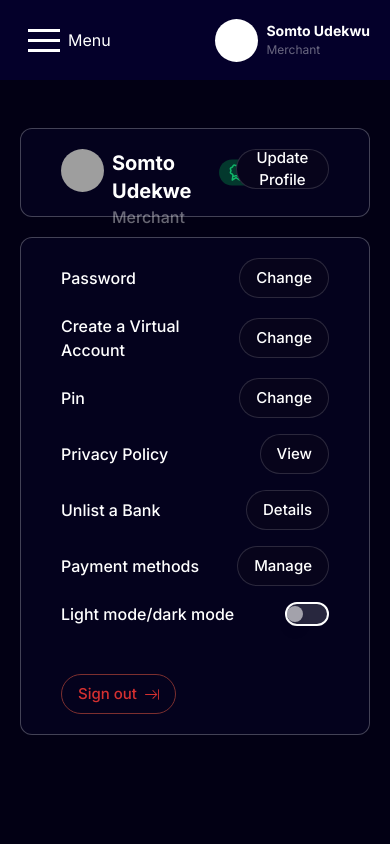
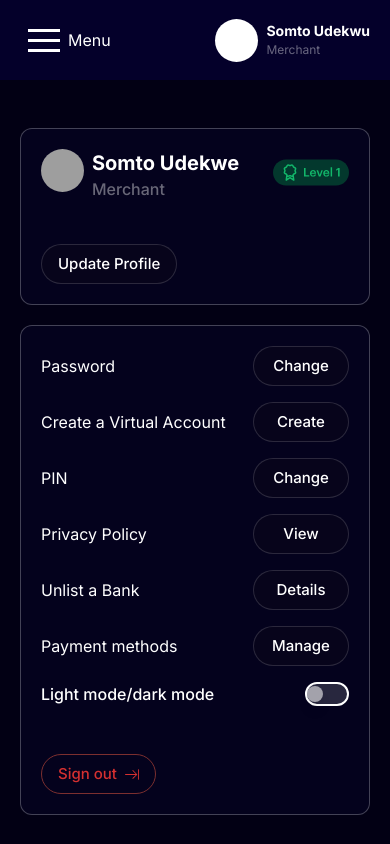
Before and after one commit to Sommieudekwe/Blinqpay, a Next.js app: page /dashboard/settings in a window 390 px wide. Built offline with nearby package versions, Linux system fonts and the light colour scheme; grey boxes are pictures that could not be loaded.

Commit message:
worked on settings responsiveness

```diff
--- a/src/app/dashboard/settings/page.tsx
+++ b/src/app/dashboard/settings/page.tsx
@@ -3,18 +3,11 @@
 import { Button, buttonVariants } from "@/components/ui/button";
 import Image from "next/image";
 import { useParams } from "next/navigation";
-import { Avatar, AvatarFallback, AvatarImage } from "@/components/ui/avatar"
-import { Switch } from "@/components/ui/switch"
-import { Separator } from "@/components/ui/separator"
+import { Avatar, AvatarFallback, AvatarImage } from "@/components/ui/avatar";
+import { Switch } from "@/components/ui/switch";
+import { Separator } from "@/components/ui/separator";
 
-
-
-import
-{
-  Dialog,
-  DialogContent,
-
-} from "@/components/ui/dialog";
+import { Dialog, DialogContent, DialogClose } from "@/components/ui/dialog";
 
 import Link from "next/link";
 import React from "react";
@@ -25,9 +18,7 @@ import ChangePin from "@/components/Dashboard/settings/edit-pin-form";
 import PayMethodForm from "@/components/Dashboard/settings/payment-method";
 import UnlistBank from "@/components/Dashboard/settings/unlist-bank-form";
 
-
-export default function Connectivity()
-{
+export default function Connectivity() {
   const [isSuccess, setIsSuccess] = React.useState<boolean>(false);
   const [unlist, setUnlist] = React.useState<boolean>(false);
   const [changePass, setChangePass] = React.useState<boolean>(false);
@@ -40,49 +31,47 @@ export default function Connectivity()
     {
       name: "Password",
       label: "Change",
-      action: () => setIsSuccess(true)
+      action: () => setIsSuccess(true),
     },
     {
       name: "Create a Virtual Account",
-      label: "Change",
-      action: () => setChangePass(true)
+      label: "Create",
+      action: () => setChangePass(true),
     },
     {
-      name: "Pin",
+      name: "PIN",
       label: "Change",
-      action: () => setChangePass(true)
+      action: () => setChangePass(true),
     },
     {
       name: "Privacy Policy",
       label: "View",
-      action: () => setShowTerms(true)
+      action: () => setShowTerms(true),
     },
     {
       name: "Unlist a Bank",
       label: "Details",
-      action: () => setUnlist(true)
+      action: () => setUnlist(true),
     },
     {
       name: "Payment methods",
       label: "Manage",
-      action: () => setChangePayMethod(true)
+      action: () => setChangePayMethod(true),
     },
-  ]
+  ];
   /*
    *
    *
    *
    *
    */
-  function getBankLogo(bankName: string): string
-  {
+  function getBankLogo(bankName: string): string {
     const bank = bankList.find((bank) => bank.name === bankName);
     return bank?.logo as string;
   }
 
-  function handleConnectToBank()
-  {
-    setIsSuccess(true)
+  function handleConnectToBank() {
+    setIsSuccess(true);
   }
   /*
    *
@@ -91,11 +80,9 @@ export default function Connectivity()
    *
    */
   return (
-    <section className="w-full h-full lg:pt-16">
-
-
-      <div className="w-full max-w-[42rem] mx-auto rounded-xl bg-onboard-bg border border-white px-10 py-5 border-opacity-25 flex justify-between">
-        <div className="profile flex h-[2.938rem] w-auto space-x-7">
+    <section className="w-full h-full lg:pt-24">
+      <div className="w-full max-w-[42rem] mx-auto rounded-xl bg-onboard-bg border border-white px-5 lg:px-10 py-5 border-opacity-25 lg:flex justify-between">
+        <div className="profile flex items-center justify-between h-[2.938rem] w-auto space-x-7">
           <div className="flex space-x-2">
             <Avatar className="w-[2.688rem] h-[2.688rem]">
               <AvatarImage src="https://github.com/shadcn.png" />
@@ -103,53 +90,53 @@ export default function Connectivity()
             </Avatar>
 
             <div className="h-[2.938rem]">
-              <p className="text-white font-bold text-xl">
-                Somto Udekwe
-              </p>
-              <p className="text-white font-medium opacity-40">
-                Merchant
-              </p>
+              <p className="text-white font-bold text-xl">Somto Udekwe</p>
+              <p className="text-white font-medium opacity-40">Merchant</p>
             </div>
           </div>
 
-          <Image width={76} height={26} src={"/dashboard/settings/level1.svg"} alt={"badge"} />
+          <Image
+            width={76}
+            height={26}
+            src={"/dashboard/settings/level1.svg"}
+            alt={"badge"}
+          />
         </div>
 
-        <Button>
-          Update Profile
-        </Button>
+        <Button className="mt-12 lg:mt-0">Update Profile</Button>
       </div>
 
-      <div className="w-full max-w-[42rem] mx-auto rounded-xl bg-onboard-bg border border-white px-10 py-5 border-opacity-25 mt-5 space-y-4">
-        {
-          settings.map((setting, index) => (
-            <div key={index} className="w-full flex justify-between items-center">
-              <p className="text-white font-medium">
-                {setting.name}
-              </p>
+      <div className="w-full max-w-[42rem] mx-auto rounded-xl bg-onboard-bg border border-white px-5 lg:px-10 py-5 border-opacity-25 mt-5 space-y-4">
+        {settings.map((setting, index) => (
+          <div key={index} className="w-full flex justify-between items-center">
+            <p className="text-white">{setting.name}</p>
 
-              <Button onClick={setting.action}>
-                {setting.label}
-              </Button>
-            </div>
-          ))
-        }
+            <Button onClick={setting.action} className="w-24">
+              {setting.label}
+            </Button>
+          </div>
+        ))}
         <div className="w-full flex justify-between items-center">
-          <p className="text-white font-medium">
-            Light mode/dark mode
-          </p>
+          <p className="text-white font-medium">Light mode/dark mode</p>
 
           <Switch />
         </div>
 
         <div className="inline-flex">
-          <Button variant={'ghost-red'} className="space-x-2 mt-8">
-            <p>
-              Sign out
-            </p>
+          <Button variant={"ghost-red"} className="space-x-2 mt-8">
+            <p>Sign out</p>
 
-            <svg xmlns="http://www.w3.org/2000/svg" width="14" height="11" viewBox="0 0 14 11" fill="none">
-              <path d="M13.1249 10.3131C13.1247 10.4224 13.1654 10.5279 13.2391 10.6087C13.3128 10.6895 13.414 10.7398 13.5229 10.7497C13.6318 10.7595 13.7404 10.7283 13.8275 10.6621C13.9145 10.5959 13.9735 10.4995 13.993 10.3919L14 10.3131L14 0.686896C14.0002 0.577555 13.9595 0.472101 13.8858 0.391299C13.8121 0.310498 13.7109 0.260205 13.602 0.250326C13.4931 0.240446 13.3844 0.271696 13.2974 0.33792C13.2104 0.404144 13.1514 0.500544 13.1319 0.608137L13.1249 0.686896L13.1249 10.3131ZM-2.29549e-07 5.5C-3.45663e-05 5.60241 0.0358541 5.70159 0.101415 5.78026C0.166977 5.85893 0.258057 5.91212 0.358795 5.93055L0.437555 5.93755L10.7586 5.93405L7.5662 9.12382C7.49358 9.19612 7.44863 9.2916 7.4392 9.39363C7.42976 9.49566 7.45644 9.59776 7.51456 9.68214L7.56532 9.7434C7.63772 9.81589 7.73326 9.86067 7.83528 9.86994C7.93731 9.87922 8.03936 9.8524 8.12364 9.79416L8.1849 9.7434L12.1229 5.81241C12.1837 5.75143 12.2252 5.67377 12.2419 5.58926L12.2515 5.4965C12.2515 5.42974 12.2362 5.36386 12.2068 5.30394C12.1774 5.24401 12.1346 5.19164 12.0818 5.15083L8.1849 1.25047C8.10762 1.1738 8.00453 1.12869 7.89578 1.12396C7.78702 1.11922 7.68041 1.1552 7.59675 1.22485C7.5131 1.29451 7.45841 1.39285 7.44338 1.50066C7.42834 1.60848 7.45404 1.71802 7.51544 1.80791L7.56532 1.86917L10.7516 5.05894L0.437555 5.06244C0.321508 5.06244 0.210213 5.10854 0.128156 5.1906C0.0460994 5.27266 -2.24476e-07 5.38395 -2.29549e-07 5.5Z" fill="#D53030" />
+            <svg
+              xmlns="http://www.w3.org/2000/svg"
+              width="14"
+              height="11"
+              viewBox="0 0 14 11"
+              fill="none"
+            >
+              <path
+                d="M13.1249 10.3131C13.1247 10.4224 13.1654 10.5279 13.2391 10.6087C13.3128 10.6895 13.414 10.7398 13.5229 10.7497C13.6318 10.7595 13.7404 10.7283 13.8275 10.6621C13.9145 10.5959 13.9735 10.4995 13.993 10.3919L14 10.3131L14 0.686896C14.0002 0.577555 13.9595 0.472101 13.8858 0.391299C13.8121 0.310498 13.7109 0.260205 13.602 0.250326C13.4931 0.240446 13.3844 0.271696 13.2974 0.33792C13.2104 0.404144 13.1514 0.500544 13.1319 0.608137L13.1249 0.686896L13.1249 10.3131ZM-2.29549e-07 5.5C-3.45663e-05 5.60241 0.0358541 5.70159 0.101415 5.78026C0.166977 5.85893 0.258057 5.91212 0.358795 5.93055L0.437555 5.93755L10.7586 5.93405L7.5662 9.12382C7.49358 9.19612 7.44863 9.2916 7.4392 9.39363C7.42976 9.49566 7.45644 9.59776 7.51456 9.68214L7.56532 9.7434C7.63772 9.81589 7.73326 9.86067 7.83528 9.86994C7.93731 9.87922 8.03936 9.8524 8.12364 9.79416L8.1849 9.7434L12.1229 5.81241C12.1837 5.75143 12.2252 5.67377 12.2419 5.58926L12.2515 5.4965C12.2515 5.42974 12.2362 5.36386 12.2068 5.30394C12.1774 5.24401 12.1346 5.19164 12.0818 5.15083L8.1849 1.25047C8.10762 1.1738 8.00453 1.12869 7.89578 1.12396C7.78702 1.11922 7.68041 1.1552 7.59675 1.22485C7.5131 1.29451 7.45841 1.39285 7.44338 1.50066C7.42834 1.60848 7.45404 1.71802 7.51544 1.80791L7.56532 1.86917L10.7516 5.05894L0.437555 5.06244C0.321508 5.06244 0.210213 5.10854 0.128156 5.1906C0.0460994 5.27266 -2.24476e-07 5.38395 -2.29549e-07 5.5Z"
+                fill="#D53030"
+              />
             </svg>
           </Button>
         </div>
@@ -158,11 +145,15 @@ export default function Connectivity()
       <Dialog open={isSuccess} onOpenChange={setIsSuccess}>
         <DialogContent className=" text-left text-white">
           <div className="inline-flex justify-between">
-            <p className="font-bold text-white text-xl">
-              Change password
-            </p>
-
-            <Image src={'/dashboard/settings/x.svg'} alt="cancle" width={45} height={45} />
+            <p className="font-bold text-white text-xl">Change password</p>
+            <DialogClose asChild>
+              <Image
+                src={"/dashboard/settings/x.svg"}
+                alt="cancle"
+                width={45}
+                height={45}
+              />
+            </DialogClose>
           </div>
 
           <Separator className="mb-5 mt-3 opacity-40 h-[0.038rem]" />
@@ -174,11 +165,15 @@ export default function Connectivity()
       <Dialog open={changePass} onOpenChange={setChangePass}>
         <DialogContent className=" text-left text-white">
           <div className="inline-flex justify-between">
-            <p className="font-bold text-white text-xl">
-              Change Pin
-            </p>
-
-            <Image src={'/dashboard/settings/x.svg'} alt="cancle" width={45} height={45} />
+            <p className="font-bold text-white text-xl">Change Pin</p>
+            <DialogClose asChild>
+              <Image
+                src={"/dashboard/settings/x.svg"}
+                alt="cancle"
+                width={45}
+                height={45}
+              />
+            </DialogClose>
           </div>
 
           <Separator className="mb-5 mt-3 opacity-40 h-[0.038rem]" />
@@ -190,11 +185,15 @@ export default function Connectivity()
       <Dialog open={changePayMethod} onOpenChange={setChangePayMethod}>
         <DialogContent className=" text-left text-white">
           <div className="inline-flex justify-between">
-            <p className="font-bold text-white text-xl">
-              Payment Method
-            </p>
-
-            <Image src={'/dashboard/settings/x.svg'} alt="cancle" width={45} height={45} />
+            <p className="font-bold text-white text-xl">Payment Method</p>
+            <DialogClose asChild>
+              <Image
+                src={"/dashboard/settings/x.svg"}
+                alt="cancle"
+                width={45}
+                height={45}
+              />
+            </DialogClose>
           </div>
 
           <Separator className="mb-5 mt-3 opacity-40 h-[0.038rem]" />
@@ -206,47 +205,88 @@ export default function Connectivity()
       <Dialog open={showTerms} onOpenChange={setShowTerms}>
         <DialogContent className=" text-left text-white w-full  max-w-[1003px] h-[577px]">
           <div className="inline-flex justify-between">
-            <p className="font-bold text-white text-xl">
-              Payment Method
-            </p>
-
-            <Image src={'/dashboard/settings/x.svg'} alt="cancle" width={45} height={45} />
+            <p className="font-bold text-white text-xl">Payment Method</p>
+            <DialogClose>
+              <Image
+                src={"/dashboard/settings/x.svg"}
+                alt="cancle"
+                width={45}
+                height={45}
+              />
+            </DialogClose>
           </div>
 
           <Separator className="mb-5 mt-3 opacity-40 h-[0.038rem]" />
 
           <div className="w-full overflow-y-scroll">
             <div className=" p-10 bg-input ">
-              <p className="text-white">Dorem ipsum dolor sit amet, consectetur adipiscing elit. Etiam eu turpis molestie, dictum est a, mattis tellus. Sed dignissim, metus nec fringilla accumsan, risus sem sollicitudin lacus, ut interdum tellus elit sed risus. Maecenas eget condimentum velit, sit amet feugiat lectus. Class aptent taciti sociosqu ad litora torquent per conubia nostra, per inceptos himenaeos. Praesent auctor purus luctus enim egestas, ac scelerisque ante pulvinar. Donec ut rhoncus ex. Suspendisse ac rhoncus nisl, eu tempor urna. Curabitur vel bibendum lorem. Morbi convallis convallis diam sit amet lacinia. Aliquam in elementum tellus.
-                Curabitur tempor quis eros tempus lacinia. Nam bibendum pellentesque quam a convallis. Sed ut vulputate nisi. Integer in felis sed leo vestibulum venenatis. Suspendisse quis arcu sem. Aenean feugiat ex eu vestibulum vestibulum. Morbi a eleifend magna. Nam metus lacus, porttitor eu mauris a, blandit ultrices nibh. Mauris sit amet magna non ligula vestibulum eleifend. Nulla varius volutpat turpis sed lacinia. Nam eget mi in purus lobortis eleifend. Sed nec ante dictum sem condimentum ullamcorper quis venenatis nisi. Proin vitae facilisis nisi, ac posuere leo.
-                Nam pulvinar blandit velit, id condimentum diam faucibus at. Aliquam lacus nisi, sollicitudin at nisi nec, fermentum congue felis. Quisque mauris dolor, fringilla sed tincidunt ac, finibus non odio. Sed vitae mauris nec ante pretium finibus. Donec nisl neque, pharetra ac elit eu, faucibus aliquam ligula. Nullam dictum, tellus tincidunt tempor laoreet, nibh elit sollicitudin felis, eget feugiat sapien diam nec nisl. Aenean gravida turpis nisi, consequat dictum risus dapibus a. Duis felis ante, varius in neque eu, tempor suscipit sem. Maecenas ullamcorper gravida sem sit amet cursus. Etiam pulvinar purus vitae justo pharetra consequat. Mauris id mi ut arcu feugiat maximus. Mauris consequat tellus id tempus aliquet.
-                Vestibulum dictum ultrices elit a luctus. Sed in ante ut leo congue posuere at sit amet ligula. Pellentesque eget augue nec nisl sodales blandit sed et sem. Aenean quis finibus arcu, in hendrerit purus. Praesent ac aliquet lorem. Morbi feugiat aliquam ligula, et vestibulum ligula hendrerit vitae. Sed ex lorem, pulvinar sed auctor sit amet, molestie a nibh. Ut euismod nisl arcu, sed placerat nulla volutpat aliquet. Ut id convallis nisl. Ut mauris leo, lacinia sed elit id, sagittis rhoncus odio. Pellentesque sapien libero, lobortis a placerat et, malesuada sit amet dui. Nam sem sapien, congue eu rutrum nec, pellentesque eget ligula.
+              <p className="text-white">
+                Dorem ipsum dolor sit amet, consectetur adipiscing elit. Etiam
+                eu turpis molestie, dictum est a, mattis tellus. Sed dignissim,
+                metus nec fringilla accumsan, risus sem sollicitudin lacus, ut
+                interdum tellus elit sed risus. Maecenas eget condimentum velit,
+                sit amet feugiat lectus. Class aptent taciti sociosqu ad litora
+                torquent per conubia nostra, per inceptos himenaeos. Praesent
+                auctor purus luctus enim egestas, ac scelerisque ante pulvinar.
+                Donec ut rhoncus ex. Suspendisse ac rhoncus nisl, eu tempor
+                urna. Curabitur vel bibendum lorem. Morbi convallis convallis
+                diam sit amet lacinia. Aliquam in elementum tellus. Curabitur
+                tempor quis eros tempus lacinia. Nam bibendum pellentesque quam
+                a convallis. Sed ut vulputate nisi. Integer in felis sed leo
+                vestibulum venenatis. Suspendisse quis arcu sem. Aenean feugiat
+                ex eu vestibulum vestibulum. Morbi a eleifend magna. Nam metus
+                lacus, porttitor eu mauris a, blandit ultrices nibh. Mauris sit
+                amet magna non ligula vestibulum eleifend. Nulla varius volutpat
+                turpis sed lacinia. Nam eget mi in purus lobortis eleifend. Sed
+                nec ante dictum sem condimentum ullamcorper quis venenatis nisi.
+                Proin vitae facilisis nisi, ac posuere leo. Nam pulvinar blandit
+                velit, id condimentum diam faucibus at. Aliquam lacus nisi,
+                sollicitudin at nisi nec, fermentum congue felis. Quisque mauris
+                dolor, fringilla sed tincidunt ac, finibus non odio. Sed vitae
+                mauris nec ante pretium finibus. Donec nisl neque, pharetra ac
+                elit eu, faucibus aliquam ligula. Nullam dictum, tellus
+                tincidunt tempor laoreet, nibh elit sollicitudin felis, eget
+                feugiat sapien diam nec nisl. Aenean gravida turpis nisi,
+                consequat dictum risus dapibus a. Duis felis ante, varius in
+                neque eu, tempor suscipit sem. Maecenas ullamcorper gravida sem
+                sit amet cursus. Etiam pulvinar purus vitae justo pharetra
+                consequat. Mauris id mi ut arcu feugiat maximus. Mauris
+                consequat tellus id tempus aliquet. Vestibulum dictum ultrices
+                elit a luctus. Sed in ante ut leo congue posuere at sit amet
+                ligula. Pellentesque eget augue nec nisl sodales blandit sed et
+                sem. Aenean quis finibus arcu, in hendrerit purus. Praesent ac
+                aliquet lorem. Morbi feugiat aliquam ligula, et vestibulum
+                ligula hendrerit vitae. Sed ex lorem, pulvinar sed auctor sit
+                amet, molestie a nibh. Ut euismod nisl arcu, sed placerat nulla
+                volutpat aliquet. Ut id convallis nisl. Ut mauris leo, lacinia
+                sed elit id, sagittis rhoncus odio. Pellentesque sapien libero,
+                lobortis a placerat et, malesuada sit amet dui. Nam sem sapien,
+                congue eu rutrum nec, pellentesque eget ligula.
               </p>
             </div>
           </div>
-
-
         </DialogContent>
       </Dialog>
-
 
       <Dialog open={unlist} onOpenChange={setUnlist}>
         <DialogContent className=" text-left text-white">
           <div className="inline-flex justify-between">
-            <p className="font-bold text-white text-xl">
-              Payment Method
-            </p>
-
-            <Image src={'/dashboard/settings/x.svg'} alt="cancle" width={45} height={45} />
+            <p className="font-bold text-white text-xl">Payment Method</p>
+            <DialogClose asChild>
+              <Image
+                src={"/dashboard/settings/x.svg"}
+                alt="cancle"
+                width={45}
+                height={45}
+              />
+            </DialogClose>
           </div>
 
           <Separator className="mb-5 mt-3 opacity-40 h-[0.038rem]" />
 
-          <UnlistBank/>
-
+          <UnlistBank />
         </DialogContent>
       </Dialog>
-
     </section>
   );
 }
--- a/src/components/Dashboard/DashboardMobileTable.tsx
+++ b/src/components/Dashboard/DashboardMobileTable.tsx
@@ -4,8 +4,6 @@ import { IDashboard } from "@/types";
 import { useState } from "react";
 import { cn } from "@/lib/utils";
 import { Button } from "../ui/button";
-import { Dialog, DialogContent, DialogOverlay } from "@radix-ui/react-dialog";
-import Image from "next/image";
 
 interface TableProps {
   data: IDashboard[];
@@ -22,8 +20,6 @@ export default function MobileTable({ data, onOpenDialog }: TableProps) {
     // setSelectedId(id);
     setIsOpen(true);
   };
-
-  console.log(isOpen);
 
   return (
     <div className="w-full">
--- a/src/components/ui/dialog.tsx
+++ b/src/components/ui/dialog.tsx
@@ -34,7 +34,7 @@ const DialogContent = React.forwardRef<
   React.ComponentPropsWithoutRef<typeof DialogPrimitive.Content>
 >(({ className, children, ...props }, ref) => (
   <DialogPortal>
-    <DialogOverlay />
+    <DialogOverlay className="px-4" />
     <DialogPrimitive.Content
       ref={ref}
       className={cn(
```
Also changed, not shown: src/app/dashboard/connectivity/page.tsx (+4 -3 lines), src/app/dashboard/page.tsx (+44 -28 lines), src/components/Dashboard/settings/edit-password-form.tsx (+13 -26 lines), src/components/Dashboard/settings/edit-pin-form.tsx (+10 -25 lines).
